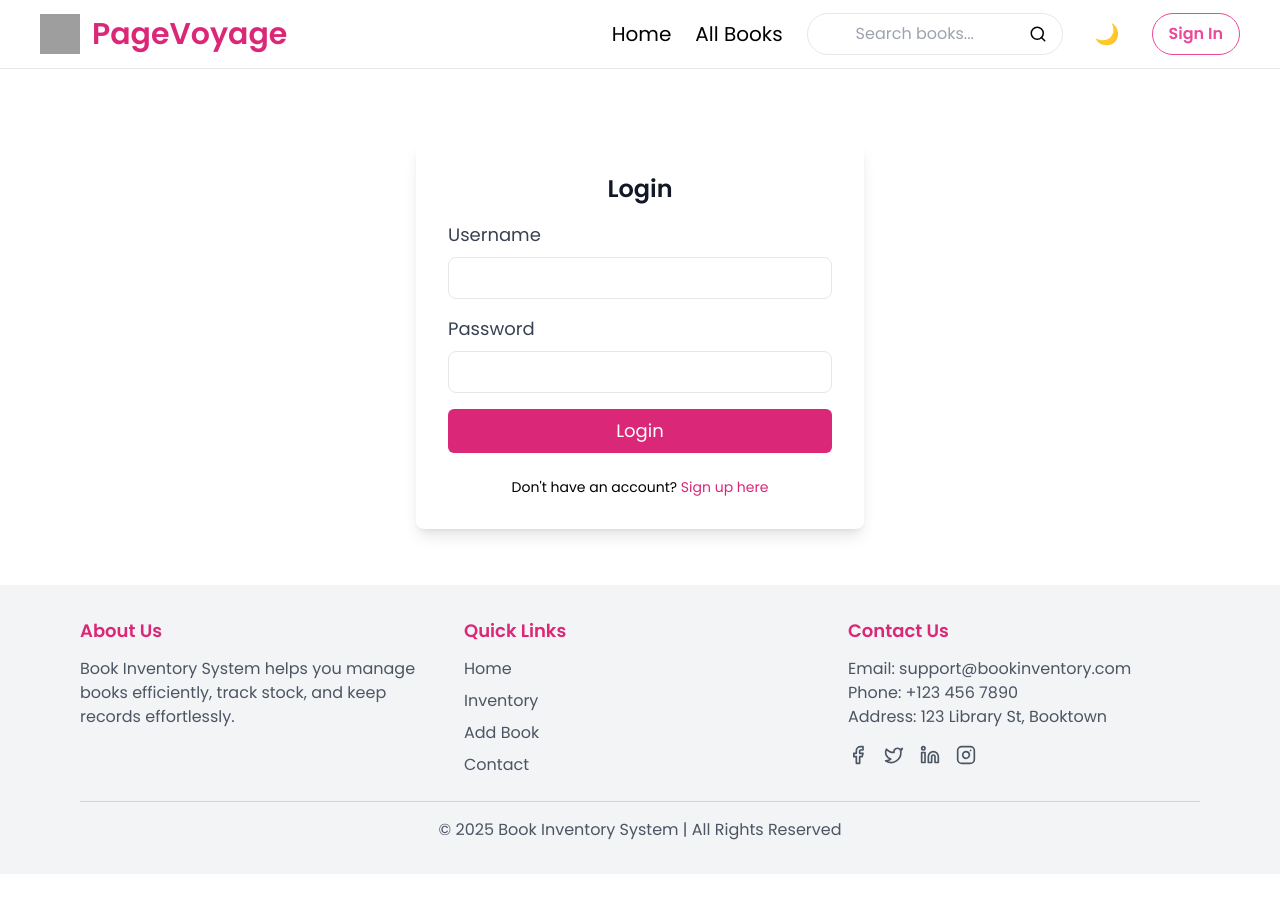
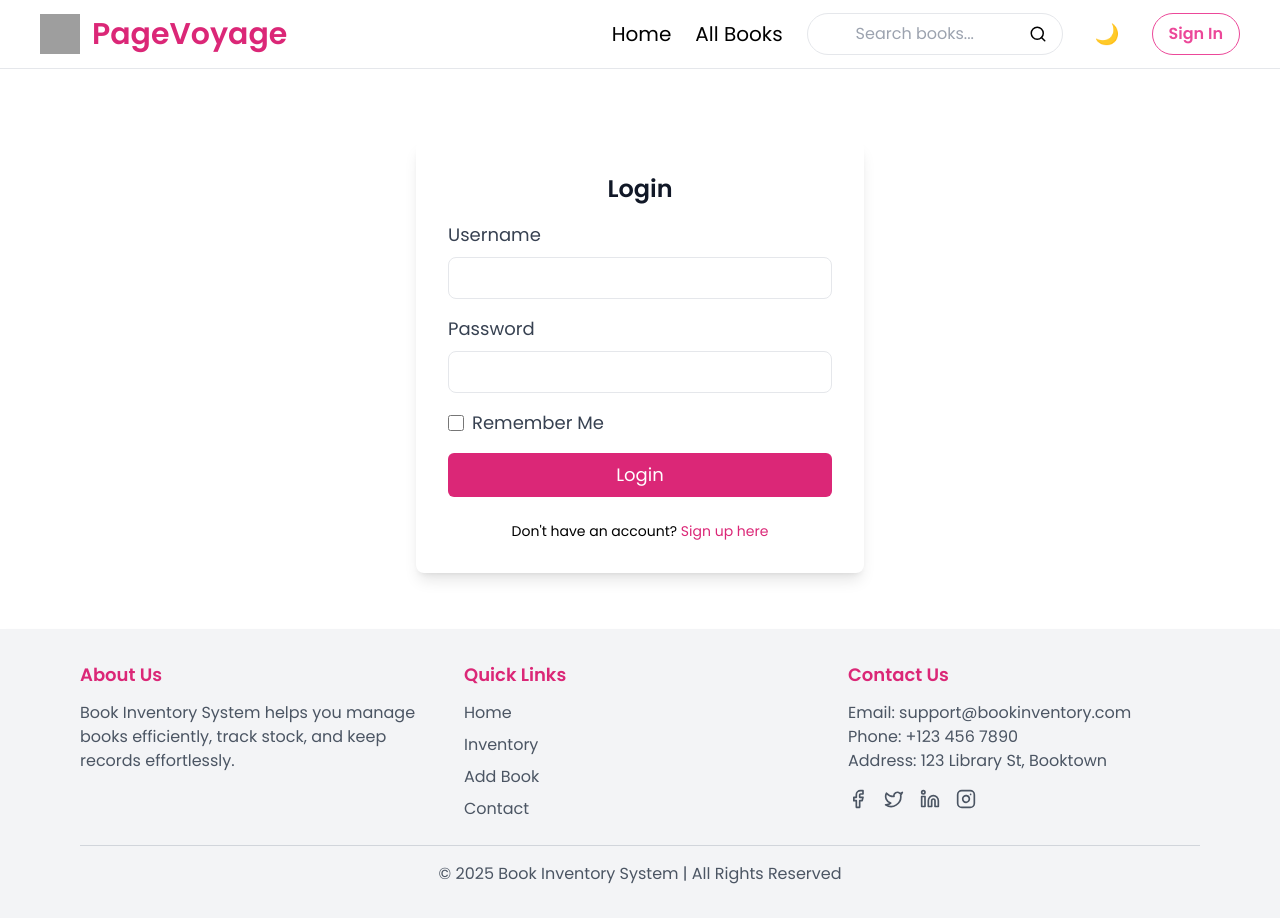
Before and after one commit to madhurirajbanshi/Book-Voyager, a React (Vite) app in the folder frontend/: page /login in a window 1280 px wide. Before the commit the page ends 874 px from the top, so only its background shows below. Built offline with nearby package versions, Linux system fonts and the light colour scheme; grey boxes are pictures that could not be loaded.

Commit message:
Remeber me added in Login Page

```diff
--- a/frontend/src/pages/Login.jsx
+++ b/frontend/src/pages/Login.jsx
@@ -15,6 +15,7 @@ const Login = () => {
 
   const [errors, setErrors] = useState({});
   const [loading, setLoading] = useState(false);
+  const [rememberMe, setRememberMe] = useState(false);
 
   const handleChange = (e) => {
     const { name, value } = e.target;
@@ -39,13 +40,10 @@ const Login = () => {
 
     setLoading(true);
     try {
-      const response = await axios.post(
-        "https://book-voyager.onrender.com/auth/sign-in",
-        {
-          username: values.username,
-          password: values.password,
-        }
-      );
+      const response = await axios.post("https://book-voyager.onrender.com/auth/sign-in", {
+        username: values.username,
+        password: values.password,
+      });
 
       const { token, id, role } = response.data;
 
@@ -57,9 +55,15 @@ const Login = () => {
       dispatch(authActions.login());
       dispatch(authActions.changeRole(role));
 
-      sessionStorage.setItem("token", token);
-      sessionStorage.setItem("userId", id);
-      sessionStorage.setItem("role", role);
+      if (rememberMe) {
+        localStorage.setItem("token", token);
+        localStorage.setItem("userId", id);
+        localStorage.setItem("role", role);
+      } else {
+        sessionStorage.setItem("token", token);
+        sessionStorage.setItem("userId", id);
+        sessionStorage.setItem("role", role);
+      }
 
       navigate("/");
     } catch (error) {
@@ -122,6 +126,23 @@ const Login = () => {
             )}
           </div>
 
+          <div className="mb-4 flex items-center">
+            <input
+              type="checkbox"
+              id="rememberMe"
+              name="rememberMe"
+              checked={rememberMe}
+              onChange={() => setRememberMe(!rememberMe)}
+              className="w-4 h-4 text-pink-600 border-gray-300 rounded focus:ring-pink-500"
+            />
+            <label
+              htmlFor="rememberMe"
+              className="ml-2 text-gray-700 text-lg font-medium"
+            >
+              Remember Me
+            </label>
+          </div>
+
           <div className="mb-6">
             <button
               type="submit"
```
